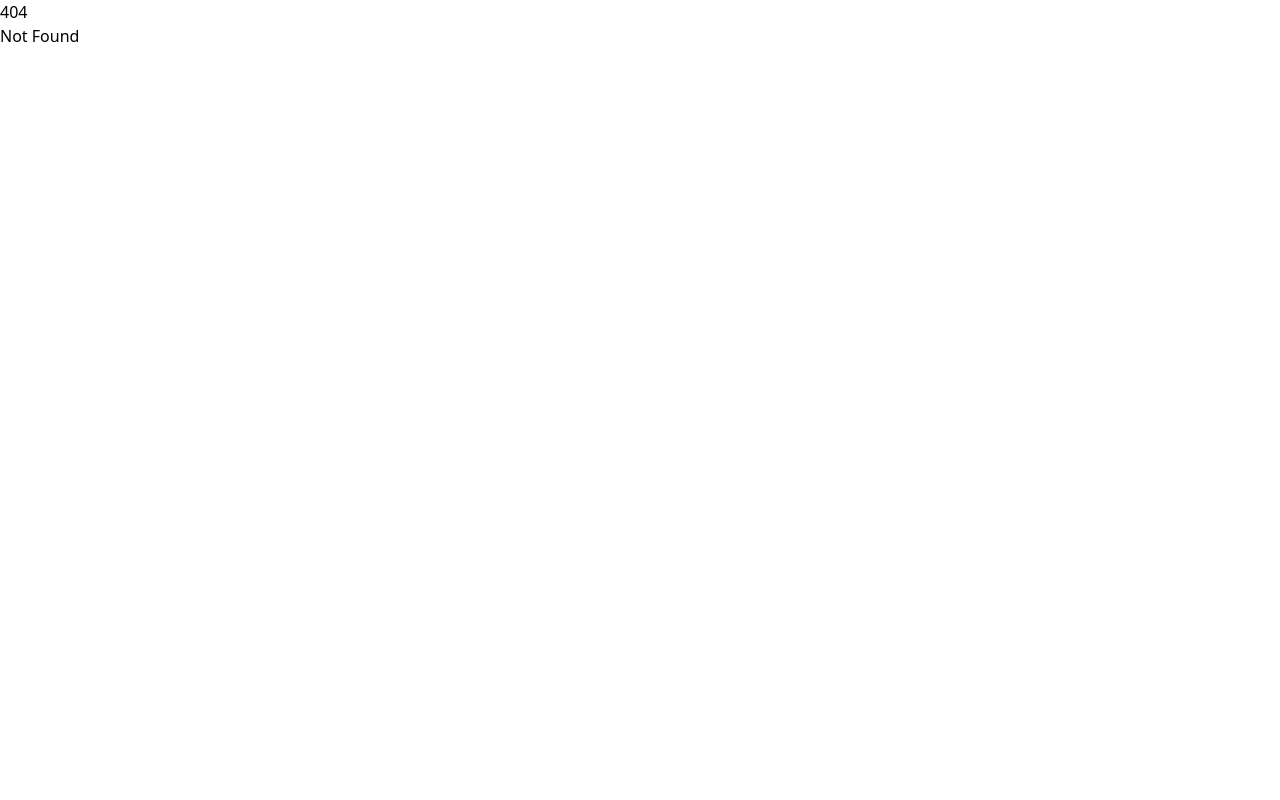
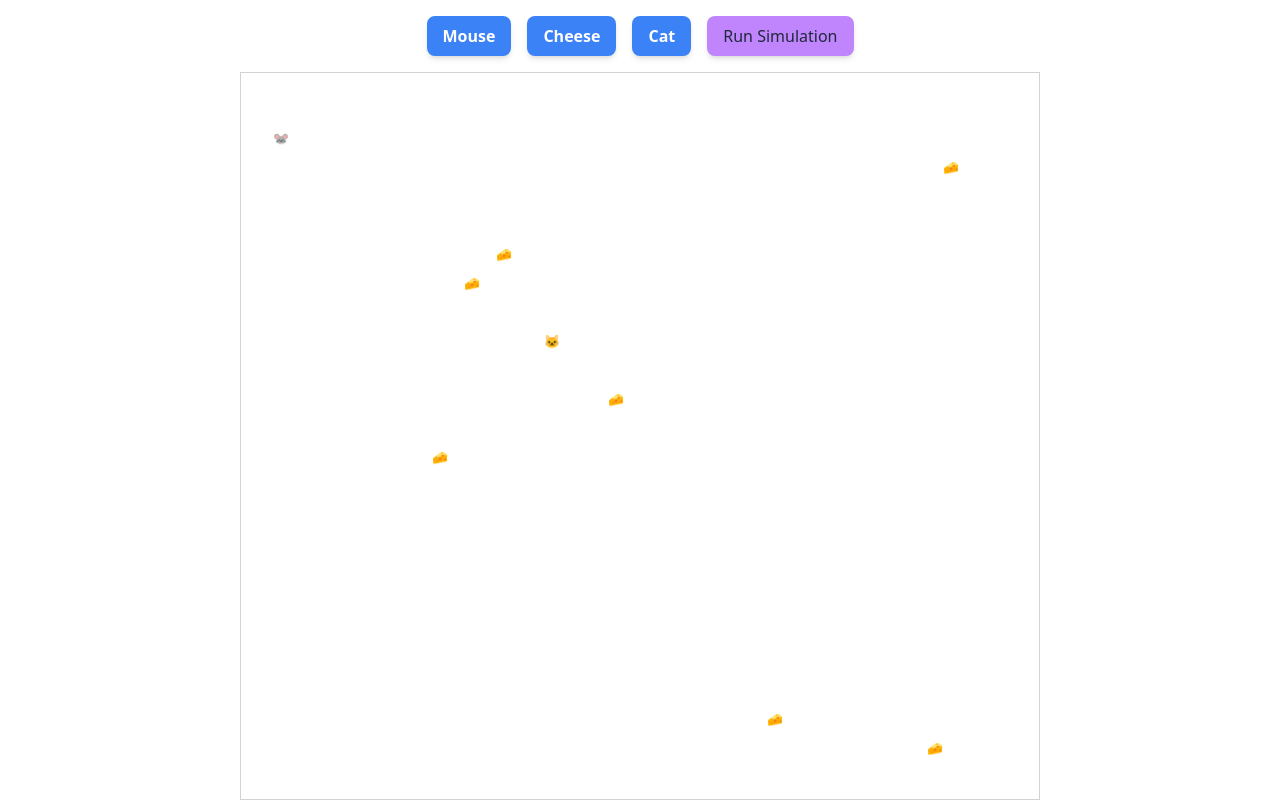
Before and after one commit to jmetzg11/portfolio_frontend, a SvelteKit app: page /web-assembly in a window 1280 px wide. Before the commit this address had no page. Built offline with nearby package versions, Linux system fonts and the light colour scheme.

Commit message:
started simulation

```diff
--- a/src/routes/+page.svelte
+++ b/src/routes/+page.svelte
@@ -10,6 +10,11 @@
 			link: 'gov-spending',
 			description:
 				'See how much money each agency gets, where and how much foreign aid is being spent, and what the government spends its money on'
+		},
+		{
+			name: 'Rust WebAssembly',
+			link: 'web-assembly',
+			description: 'Visually see the better performance with Rust WebAssemly'
 		},
 		{
 			name: 'Geography',
--- /dev/null
+++ b/src/routes/web-assembly/+page.svelte
@@ -0,0 +1,8 @@
+<script>
+	import Grid from './Grid.svelte';
+</script>
+
+<div class="flex flex-col items-center justify-center h-screen"><Grid /></div>
+
+<style>
+</style>
--- /dev/null
+++ b/src/routes/web-assembly/Buttons.svelte
@@ -0,0 +1,47 @@
+<script>
+	import { onDestroy } from 'svelte';
+	import { currentState } from './store';
+	import { runSimulation } from './helpers';
+	let stateValue;
+	const unsubscribe = currentState.subscribe((value) => {
+		stateValue = value;
+	});
+
+	function setState(newState) {
+		currentState.set(newState);
+	}
+
+	onDestroy(() => {
+		unsubscribe();
+	});
+</script>
+
+<div class="flex gap-4 my-4 justify-center">
+	<button
+		class="btn-style {stateValue === 'mouse' ? 'active-btn' : ''}"
+		on:click={() => setState('mouse')}>Mouse</button
+	>
+	<button
+		class="btn-style {stateValue === 'cheese' ? 'active-btn' : ''}"
+		on:click={() => setState('cheese')}>Cheese</button
+	>
+	<button
+		class="btn-style {stateValue === 'cat' ? 'active-btn' : ''}"
+		on:click={() => setState('cat')}>Cat</button
+	>
+	<button
+		class="px-4 py-2 text-slate-800 bg-purple-400 rounded-lg selection:rounded-lg shadow-md"
+		on:click={runSimulation}>Run Simulation</button
+	>
+</div>
+
+<style>
+	.btn-style {
+		@apply px-4 py-2 text-white font-semibold rounded-lg shadow-md;
+		@apply bg-blue-500 hover:bg-blue-700 focus:outline-none focus:ring-2 focus:ring-blue-400;
+		transition: background-color 0.2s ease-in-out;
+	}
+	.active-btn {
+		@apply bg-green-600 hover:bg-green-800;
+	}
+</style>
--- /dev/null
+++ b/src/routes/web-assembly/Grid.svelte
@@ -0,0 +1,88 @@
+<script>
+	import { onDestroy, tick } from 'svelte';
+	import { currentState, gridStore } from './store';
+	import Buttons from './Buttons.svelte';
+	let stateValue;
+	const unsubscribeCurrentState = currentState.subscribe((value) => {
+		stateValue = value;
+	});
+	let grid = [];
+	const unsubscribeGridStore = gridStore.subscribe((value) => {
+		grid = value;
+	});
+
+	async function handleCellClick(rowIndex, colIndex) {
+		grid[rowIndex][colIndex] = stateValue;
+		gridStore.set(grid);
+		await tick();
+	}
+
+	let rowHeight = `${100 / grid.length}%`;
+
+	onDestroy(() => {
+		unsubscribeCurrentState();
+		unsubscribeGridStore();
+	});
+</script>
+
+<Buttons />
+
+<div class="container">
+	{#each grid as row, rowIndex}
+		<div class="row" style="height: {rowHeight}">
+			{#each row as cell, colIndex}
+				<div
+					class="cell"
+					on:click={() => handleCellClick(rowIndex, colIndex)}
+					on:keydown={(event) => handleKeyDown(event, rowIndex, colIndex)}
+					tabindex="0"
+					role="button"
+					aria-label="Grid cell at {rowIndex}, {colIndex}"
+				>
+					{#if cell}
+						{#if cell.type === 'cat'}
+							<span class="emoji">🐱</span>
+						{:else if cell.type === 'mouse'}
+							<span class="emoji">🐭</span>
+						{:else if cell.type === 'cheese'}
+							<span class="emoji">🧀</span>
+						{/if}
+					{/if}
+				</div>
+			{/each}
+		</div>
+	{/each}
+</div>
+
+<style>
+	.container {
+		width: 800px;
+		height: 800px;
+		display: flex;
+		flex-direction: column;
+		border: solid 1px #d3d3d3;
+	}
+
+	.row {
+		display: flex;
+		width: 100%;
+	}
+
+	.cell {
+		flex: 1;
+		transition: background-color 0.2s;
+		display: flex;
+		align-items: center;
+		justify-content: center;
+		overflow: hidden;
+		position: relative;
+	}
+	.cell:hover {
+		background-color: #d3d3d3;
+	}
+	.emoji {
+		font-size: 0.8em;
+		line-height: 1;
+		position: absolute;
+	}
+</style>
--- /dev/null
+++ b/src/routes/web-assembly/helpers.js
@@ -0,0 +1,104 @@
+import { get } from 'svelte/store';
+import { gridStore, gridSize } from './store';
+
+const findPositions = (grid) => {
+	let seen = { seenMice: new Set(), seenCats: new Set(), seenCheeses: new Set() };
+	let results = { mice: [], cats: [], cheeses: [] };
+	for (let rowIndex = 0; rowIndex < grid.length; rowIndex++) {
+		for (let colIndex = 0; colIndex < grid[0].length; colIndex++) {
+			const instance = grid[rowIndex][colIndex];
+			if (instance) {
+				if (instance.type === 'mouse') {
+					results['mice'].push({ row: rowIndex, col: colIndex });
+					seen['seenMice'].add(`${rowIndex},${colIndex}`);
+				} else if (instance.type === 'cat') {
+					results['cats'].push({ row: rowIndex, col: colIndex });
+					seen['seenCats'].add(`${rowIndex},${colIndex}`);
+				} else if (instance.type === 'cheese') {
+					results['cheeses'].push({ row: rowIndex, col: colIndex });
+					seen['seenCheeses'].add(`${rowIndex},${colIndex}`);
+				}
+			}
+		}
+	}
+	return { seen, results };
+};
+
+const calculateDistance = (pos1, pos2) => {
+	return Math.abs(pos1.row - pos2.row) + Math.abs(pos1.col - pos2.col);
+};
+
+const moveAnimal = (animal, target, seen) => {
+	const possibleMoves = [
+		{ row: animal.row, col: animal.col },
+		{ row: animal.row + 1, col: animal.col },
+		{ row: animal.row - 1, col: animal.col },
+		{ row: animal.row, col: animal.col + 1 },
+		{ row: animal.row, col: animal.col - 1 },
+		{ row: animal.row + 1, col: animal.col + 1 },
+		{ row: animal.row + 1, col: animal.col - 1 },
+		{ row: animal.row - 1, col: animal.col + 1 },
+		{ row: animal.row - 1, col: animal.col - 1 }
+	];
+	let bestMove = { row: animal.row, col: animal.col };
+	let shortestDistance = calculateDistance(animal, target);
+
+	for (let move of possibleMoves) {
+		const positionKey = `${move.row},${move.col}`;
+		if (
+			!seen.has(positionKey) &&
+			move.row >= 0 &&
+			move.col > 0 &&
+			move.row < gridSize &&
+			move.col < gridSize
+		) {
+			const distance = calculateDistance(move, target);
+			if (distance < shortestDistance) {
+				shortestDistance = distance;
+				bestMove = move;
+			}
+		}
+	}
+	return bestMove;
+};
+
+export const runSimulation = () => {
+	let grid = get(gridStore);
+	let { seen, results } = findPositions(grid);
+	let { seenMice, seenCats, seenCheeses } = seen;
+	console.log(seenMice);
+	let { mice, cats, cheeses } = results;
+	if (mice.length === 0 || cheeses === 0) {
+		return;
+	}
+
+	mice.forEach((mouse, mouseIndex) => {
+		const originalMousePosition = { ...mouse };
+		let closestCheeseIndex = null;
+		let closestCheese = null;
+		let shortestDistance = Infinity;
+
+		cheeses.forEach((cheese, cheeseIndex) => {
+			const distance = calculateDistance(mouse, cheese);
+			if (distance < shortestDistance) {
+				shortestDistance = distance;
+				closestCheeseIndex = cheeseIndex;
+				closestCheese = cheese;
+			}
+		});
+		if (closestCheese) {
+			const newPosition = moveAnimal(mouse, closestCheese, seenMice);
+			if (newPosition.row === closestCheese.row && newPosition.col === closestCheese.col) {
+				// check value of cheese, then delete a value if there are still some left
+				grid[newPosition.row][newPosition.col] = { type: 'mouse' };
+				seenMice.delete(`${originalMousePosition.row},${originalMousePosition.col}`);
+				seenMice.add(`${newPosition.row},${newPosition.col}`);
+			} else {
+				grid[originalMousePosition.row][originalMousePosition.col] = null;
+				grid[newPosition.row][newPosition.col] = { type: 'mouse' };
+				seenMice.add(`${newPosition.row},${newPosition.col}`);
+			}
+		}
+	});
+	gridStore.set(grid);
+};
--- /dev/null
+++ b/src/routes/web-assembly/store.js
@@ -0,0 +1,19 @@
+import { writable } from 'svelte/store';
+
+export const currentState = writable('rat');
+
+export const gridSize = 50;
+let initialGrid = Array.from({ length: gridSize }, () =>
+	Array.from({ length: gridSize }, () => null)
+);
+
+initialGrid[4][2] = { type: 'mouse' };
+initialGrid[6][44] = { type: 'cheese', value: 4 };
+initialGrid[44][33] = { type: 'cheese', value: 4 };
+initialGrid[22][23] = { type: 'cheese', value: 4 };
+initialGrid[46][43] = { type: 'cheese', value: 4 };
+initialGrid[26][12] = { type: 'cheese', value: 4 };
+initialGrid[14][14] = { type: 'cheese', value: 4 };
+initialGrid[12][16] = { type: 'cheese', value: 4 };
+initialGrid[18][19] = { type: 'cat' };
+export const gridStore = writable(initialGrid);
```
